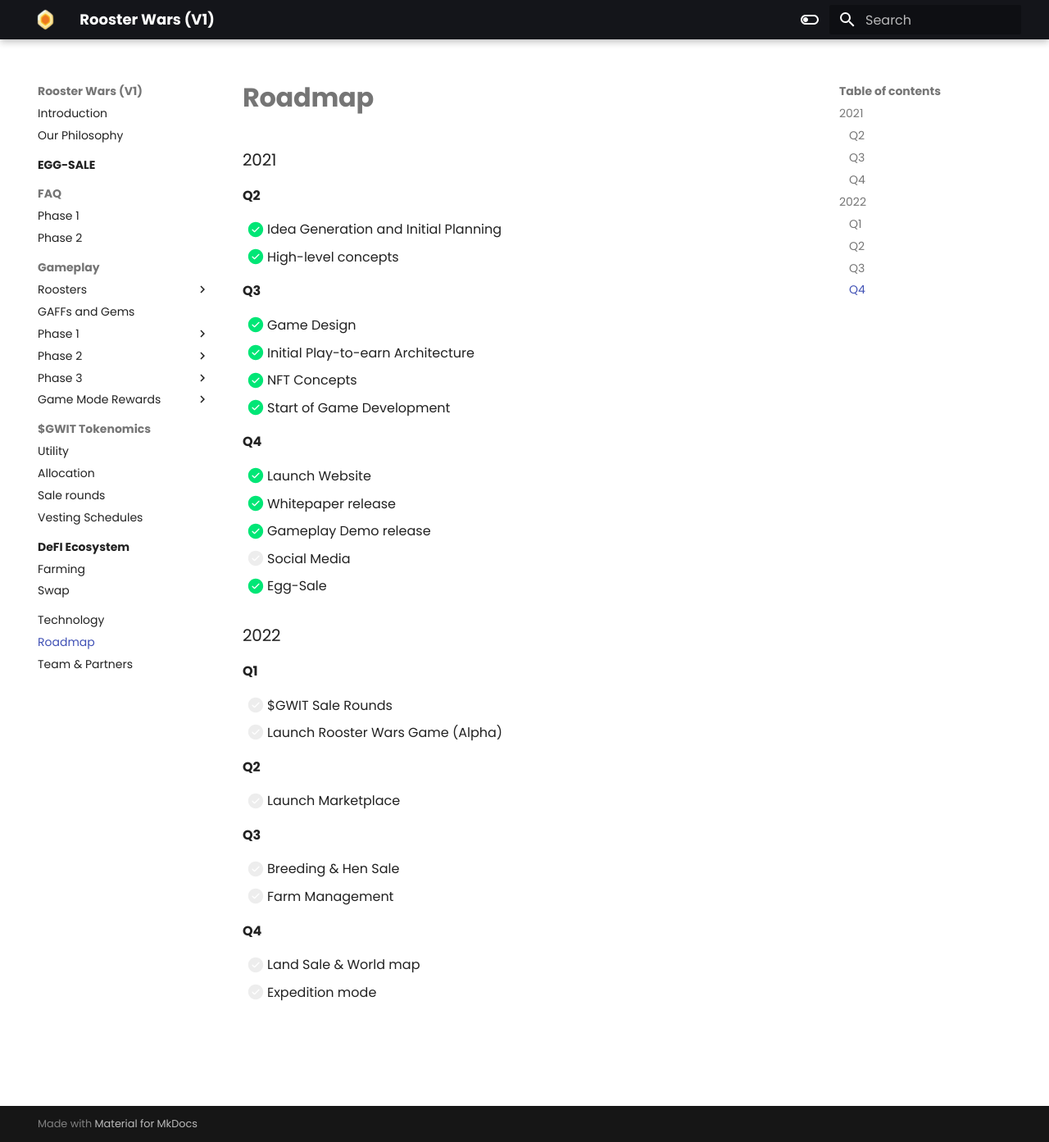
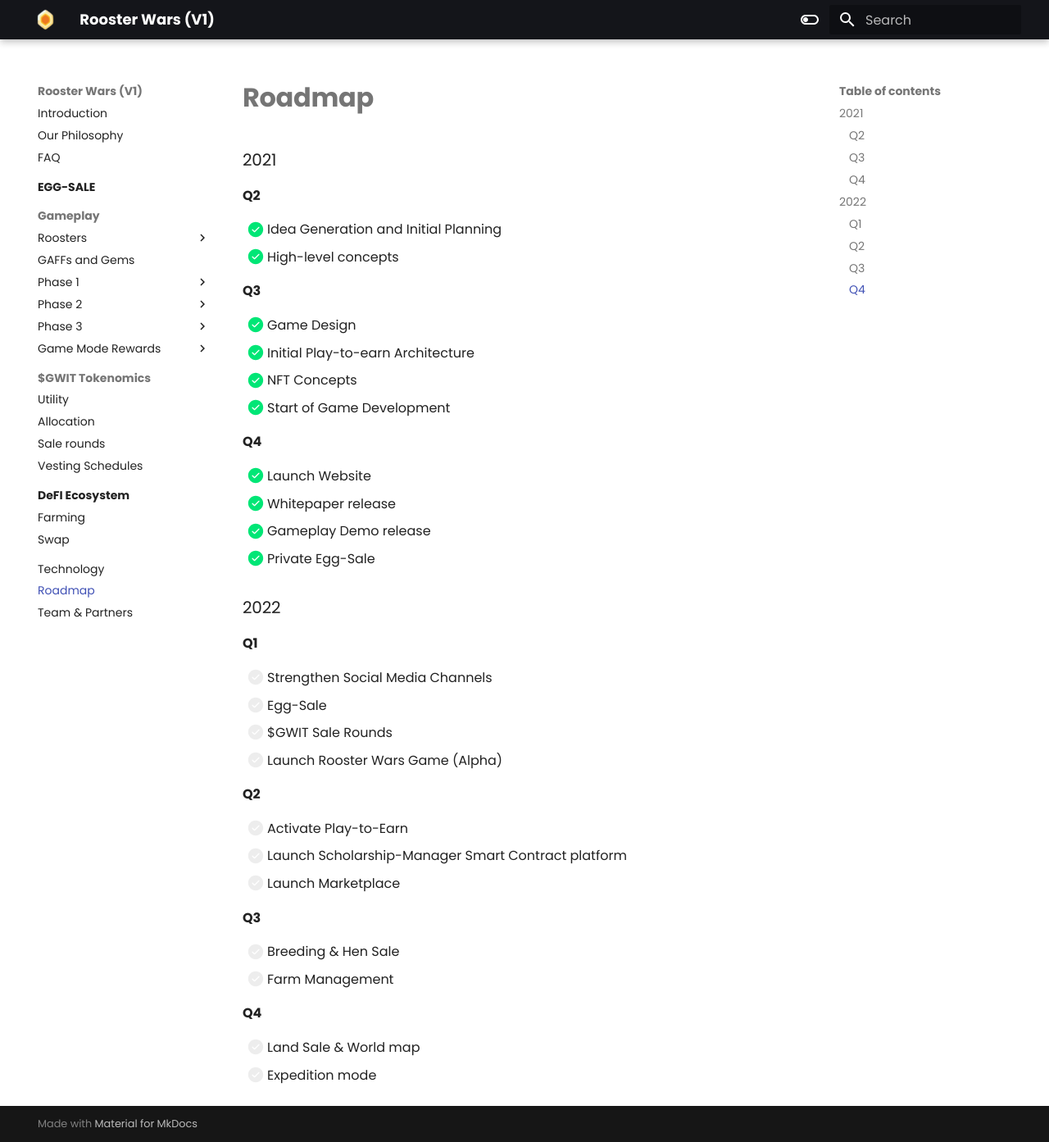
Before and after one commit to AshtreeBV/roosterwars-whitepaper, an MkDocs documentation site: the page built from docs/roadmap.md, in a window 1280 px wide and 1393 px high. Shown: the whole window at 82% size. Built offline with MkDocs 1.6.1 and Material for MkDocs 9.7.7, drawn with Linux system fonts in a browser that asks for light colours.

Commit message:
[edit] FAQ, roadmap

```diff
--- a/docs/roadmap.md
+++ b/docs/roadmap.md
@@ -19,18 +19,21 @@
 - [x] Launch Website
 - [x] Whitepaper release
 - [x] Gameplay Demo release
-- [ ] Social Media
-- [x] Egg-Sale
+- [x] Private Egg-Sale
 
 ### 2022
 
 #### Q1
 
+- [ ] Strengthen Social Media Channels
+- [ ] Egg-Sale
 - [ ] $GWIT Sale Rounds
 - [ ] Launch Rooster Wars Game (Alpha)
 
 #### Q2
 
+- [ ] Activate Play-to-Earn
+- [ ] Launch Scholarship-Manager Smart Contract platform
 - [ ] Launch Marketplace
 
 #### Q3
--- a/mkdocs.yml
+++ b/mkdocs.yml
@@ -33,12 +33,9 @@ theme:
 nav:
   - Introduction: README.md
   - Our Philosophy: our-philosophy.md
+  - FAQ: faq.md
   - EGG-SALE:
       - EGG-Sale: egg-sale/index.md
-  - FAQ:
-      - Phase 1: faq/p1.md
-      - Phase 2: faq/p2.md
-      #- Phase 3: faq/p3.md
   - Gameplay:
       - Roosters:
           - Roosters: gameplay/roosters/index.md
@@ -46,7 +43,7 @@ nav:
           - NFT Roosters: gameplay/roosters/nft-roosters-pure-breed.md
       - GAFFs and Gems: gameplay/gaffs-and-gems.md
       - Phase 1:
-          - Gameplay: gameplay/phase1/gameplay.md
+          - Overview: gameplay/phase1/gameplay.md
           - $Gallonium: gameplay/phase1/$gallonium.md
           - Arena (PvP):
               - Arena Mode: gameplay/phase1/arena/index.md
```
Also changed, not shown: docs/faq.md (renamed from docs/faq/p1.md, +19 -2 lines), docs/faq/p2.md (deleted, +0 -7 lines), docs/faq/p3.md (deleted, +0 -1 lines), docs/gameplay/phase1/gameplay.md (+1 -1 lines).
